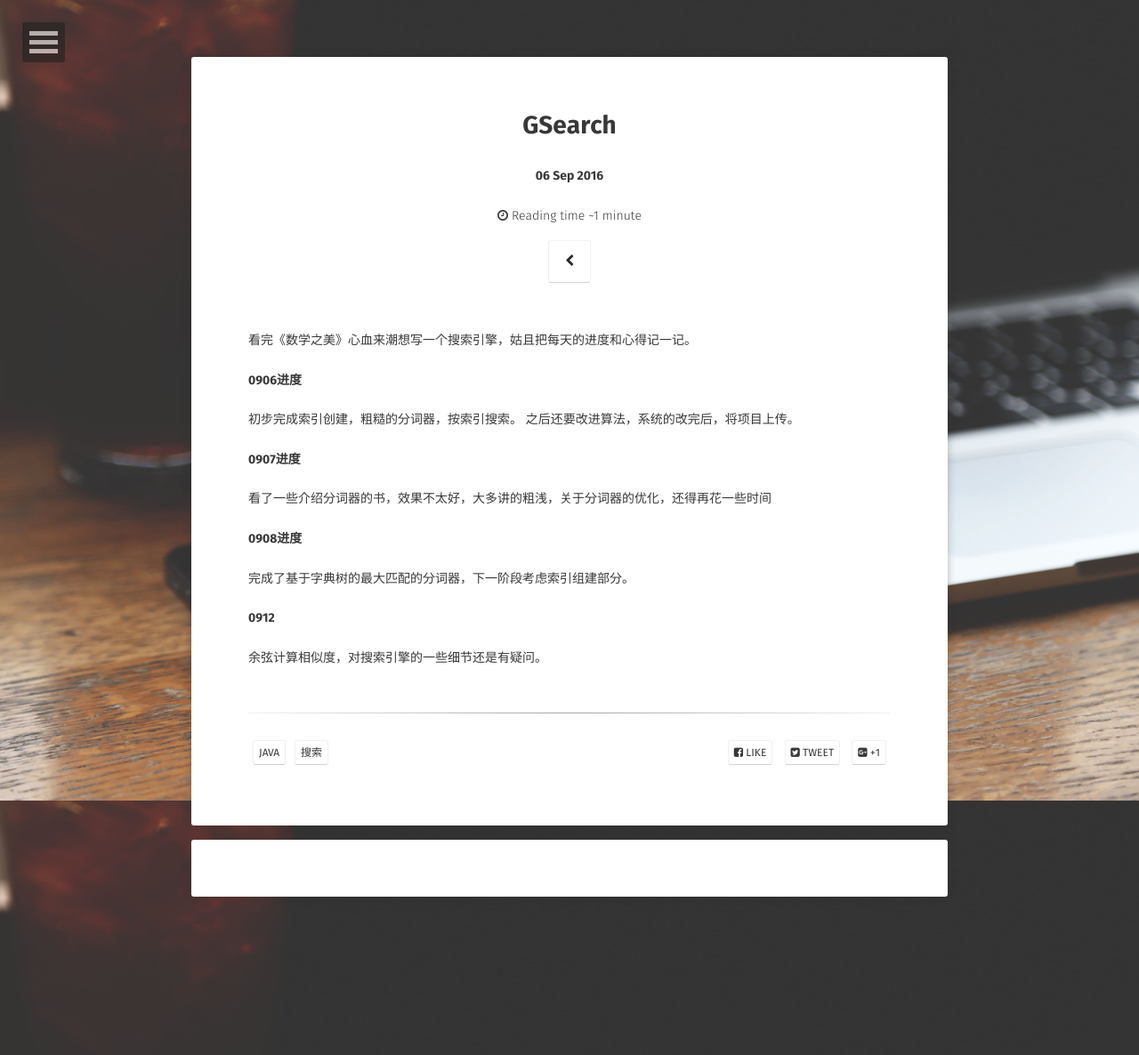
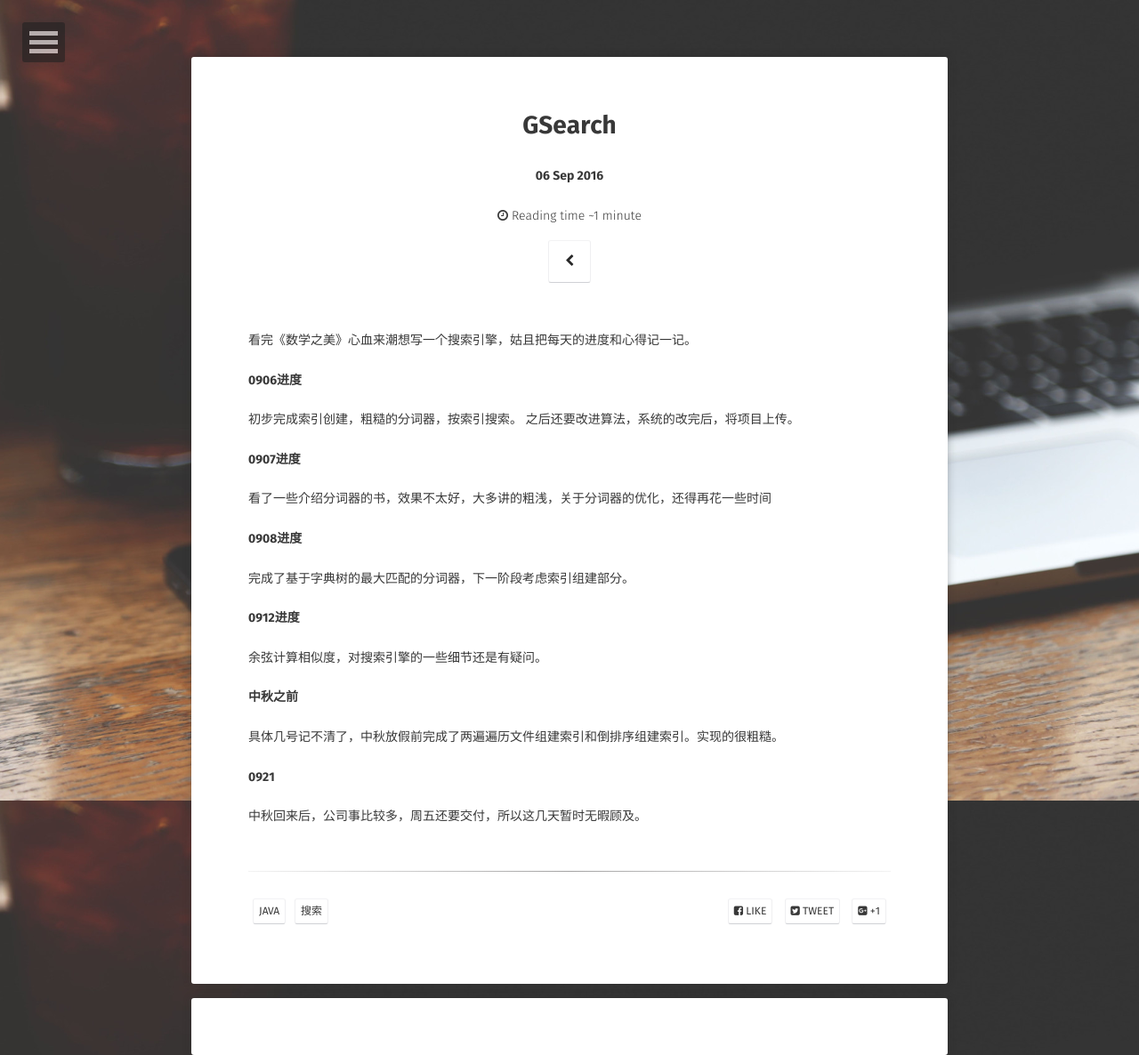
Before and after one commit to ridikuius/ridikuius.github.io, a Jekyll site: the page built from _posts/2016-09-06-GSearch.md, in a window 1280 px wide. Shown: the whole page at 89% size. Built offline with Jekyll 4.4.1, drawn with Linux system fonts in a browser that asks for light colours; some web fonts are replaced.

Commit message:
Update 2016-09-06-GSearch.md

```diff
--- a/_posts/2016-09-06-GSearch.md
+++ b/_posts/2016-09-06-GSearch.md
@@ -19,7 +19,17 @@
 看了一些介绍分词器的书，效果不太好，大多讲的粗浅，关于分词器的优化，还得再花一些时间
 
 #### 0908进度
+
 完成了基于字典树的最大匹配的分词器，下一阶段考虑索引组建部分。
 
-#### 0912
+#### 0912进度
+
 余弦计算相似度，对搜索引擎的一些细节还是有疑问。
+
+#### 中秋之前
+
+具体几号记不清了，中秋放假前完成了两遍遍历文件组建索引和倒排序组建索引。实现的很粗糙。
+
+#### 0921
+
+中秋回来后，公司事比较多，周五还要交付，所以这几天暂时无暇顾及。
```
